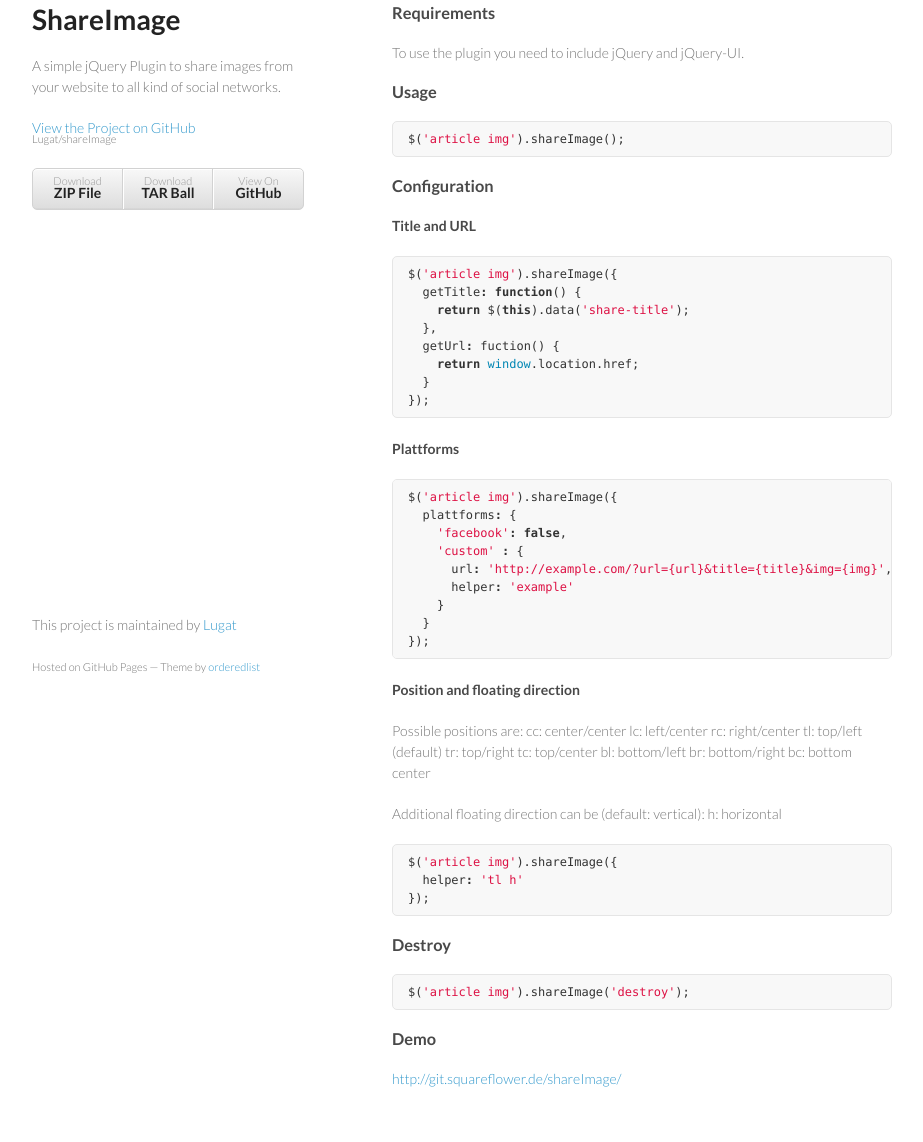
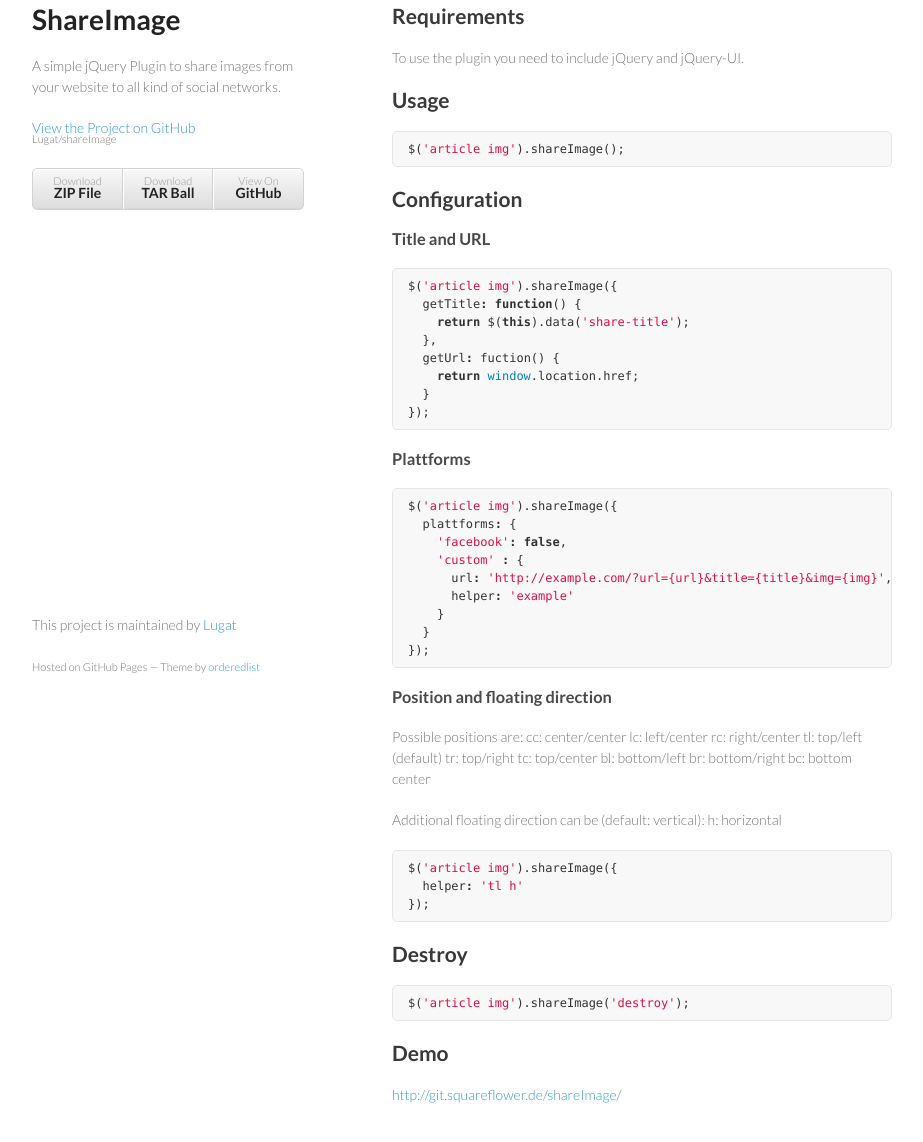
Before and after one commit to Lugat/shareImage, a plain HTML site: page index.html in a window 1280 px wide. Shown: the part 54-1196 px from the top of the page, without its empty margins (178-1101 px from the left). Drawn offline with Linux system fonts and the light colour scheme.

```diff
--- a/index.html
+++ b/index.html
@@ -28,22 +28,22 @@
         </ul>
       </header>
       <section>
-        <h3>
-<a name="requirements" class="anchor" href="#requirements"><span class="octicon octicon-link"></span></a>Requirements</h3>
+        <h2>
+<a name="requirements" class="anchor" href="#requirements"><span class="octicon octicon-link"></span></a>Requirements</h2>
 
 <p>To use the plugin you need to include jQuery and jQuery-UI.</p>
 
-<h3>
-<a name="usage" class="anchor" href="#usage"><span class="octicon octicon-link"></span></a>Usage</h3>
+<h2>
+<a name="usage" class="anchor" href="#usage"><span class="octicon octicon-link"></span></a>Usage</h2>
 
 <div class="highlight highlight-js"><pre><span class="nx">$</span><span class="p">(</span><span class="s1">'article img'</span><span class="p">).</span><span class="nx">shareImage</span><span class="p">();</span>
 </pre></div>
 
+<h2>
+<a name="configuration" class="anchor" href="#configuration"><span class="octicon octicon-link"></span></a>Configuration</h2>
+
 <h3>
-<a name="configuration" class="anchor" href="#configuration"><span class="octicon octicon-link"></span></a>Configuration</h3>
-
-<h4>
-<a name="title-and-url" class="anchor" href="#title-and-url"><span class="octicon octicon-link"></span></a>Title and URL</h4>
+<a name="title-and-url" class="anchor" href="#title-and-url"><span class="octicon octicon-link"></span></a>Title and URL</h3>
 
 <div class="highlight highlight-js"><pre><span class="nx">$</span><span class="p">(</span><span class="s1">'article img'</span><span class="p">).</span><span class="nx">shareImage</span><span class="p">({</span>
   <span class="nx">getTitle</span><span class="o">:</span> <span class="kd">function</span><span class="p">()</span> <span class="p">{</span>
@@ -55,8 +55,8 @@
 <span class="p">});</span>
 </pre></div>
 
-<h4>
-<a name="plattforms" class="anchor" href="#plattforms"><span class="octicon octicon-link"></span></a>Plattforms</h4>
+<h3>
+<a name="plattforms" class="anchor" href="#plattforms"><span class="octicon octicon-link"></span></a>Plattforms</h3>
 
 <div class="highlight highlight-js"><pre><span class="nx">$</span><span class="p">(</span><span class="s1">'article img'</span><span class="p">).</span><span class="nx">shareImage</span><span class="p">({</span>
   <span class="nx">plattforms</span><span class="o">:</span> <span class="p">{</span>
@@ -69,8 +69,8 @@
 <span class="p">});</span>
 </pre></div>
 
-<h4>
-<a name="position-and-floating-direction" class="anchor" href="#position-and-floating-direction"><span class="octicon octicon-link"></span></a>Position and floating direction</h4>
+<h3>
+<a name="position-and-floating-direction" class="anchor" href="#position-and-floating-direction"><span class="octicon octicon-link"></span></a>Position and floating direction</h3>
 
 <p>Possible positions are: cc: center/center lc: left/center rc: right/center tl: top/left (default) tr: top/right tc: top/center bl: bottom/left br: bottom/right bc: bottom center</p>
 
@@ -81,14 +81,14 @@
 <span class="p">});</span>
 </pre></div>
 
-<h3>
-<a name="destroy" class="anchor" href="#destroy"><span class="octicon octicon-link"></span></a>Destroy</h3>
+<h2>
+<a name="destroy" class="anchor" href="#destroy"><span class="octicon octicon-link"></span></a>Destroy</h2>
 
 <div class="highlight highlight-js"><pre><span class="nx">$</span><span class="p">(</span><span class="s1">'article img'</span><span class="p">).</span><span class="nx">shareImage</span><span class="p">(</span><span class="s1">'destroy'</span><span class="p">);</span>
 </pre></div>
 
-<h3>
-<a name="demo" class="anchor" href="#demo"><span class="octicon octicon-link"></span></a>Demo</h3>
+<h2>
+<a name="demo" class="anchor" href="#demo"><span class="octicon octicon-link"></span></a>Demo</h2>
 
 <p><a href="http://git.squareflower.de/shareImage/">http://git.squareflower.de/shareImage/</a></p>
       </section>
```
Also changed, not shown: params.json (+1 -1 lines).
